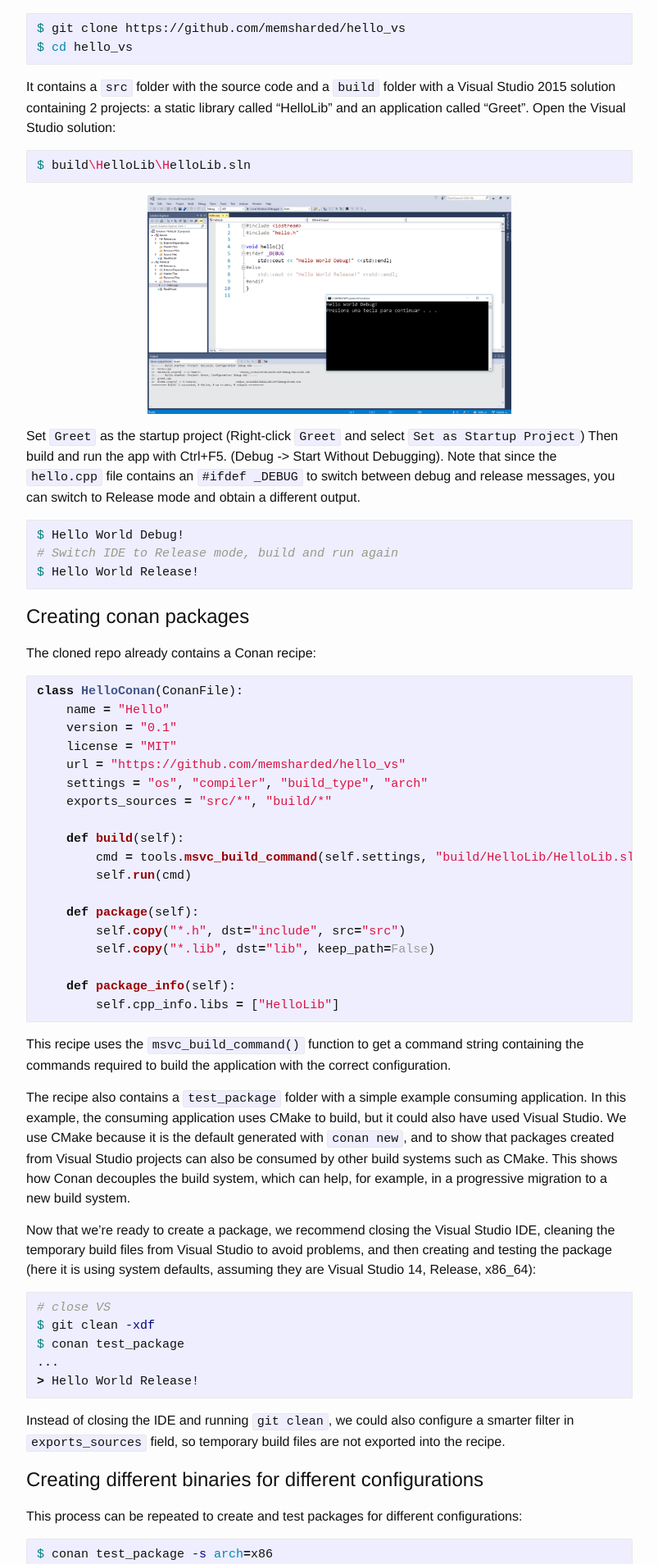
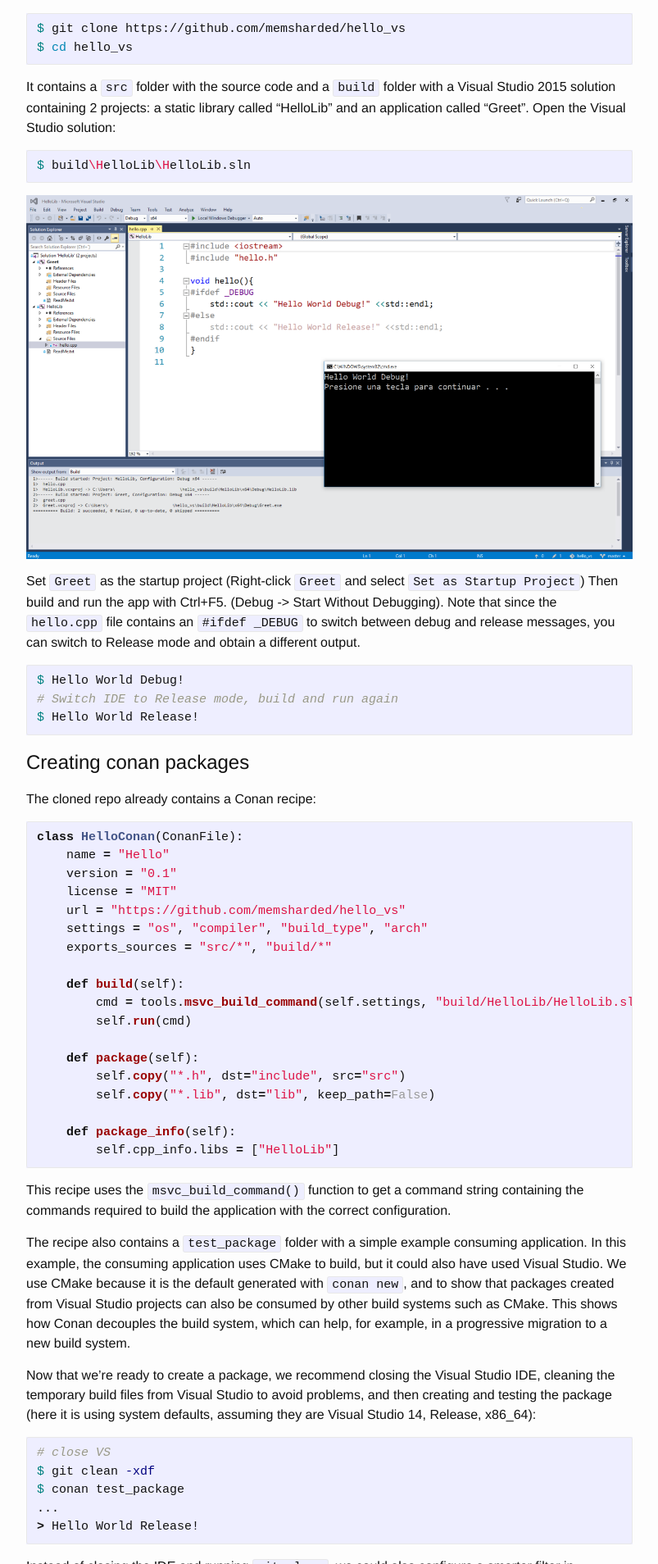
Before and after one commit to conan-io/conan-io.github.io, a Jekyll site: the page built from _posts/2017-05-11-C-C++-Binary-Package-Management-for-Visual-Studio.markdown, in a window 1280 px wide. Shown: the part 924-2832 px from the top of the page at 82% size, without its empty margins (238-1041 px from the left). Built offline with Jekyll 4.4.1, drawn with Linux system fonts in a browser that asks for light colours; comment, search, counter and statistics services are not loaded.

Commit message:
Update 2017-05-11-C-C++-Binary-Package-Management-for-Visual-Studio.markdown

````diff
--- a/_posts/2017-05-11-C-C++-Binary-Package-Management-for-Visual-Studio.markdown
+++ b/_posts/2017-05-11-C-C++-Binary-Package-Management-for-Visual-Studio.markdown
@@ -37,7 +37,7 @@ $ build\HelloLib\HelloLib.sln
 ```
 
 <p class="centered">
-    <img src="{{ site.url }}/assets/post_images/2017_05_11/visual_studio.png" width="60%" align="center"/>
+    <img src="{{ site.url }}/assets/post_images/2017_05_11/visual_studio.png" align="center"/>
 </p>
 
 
````
